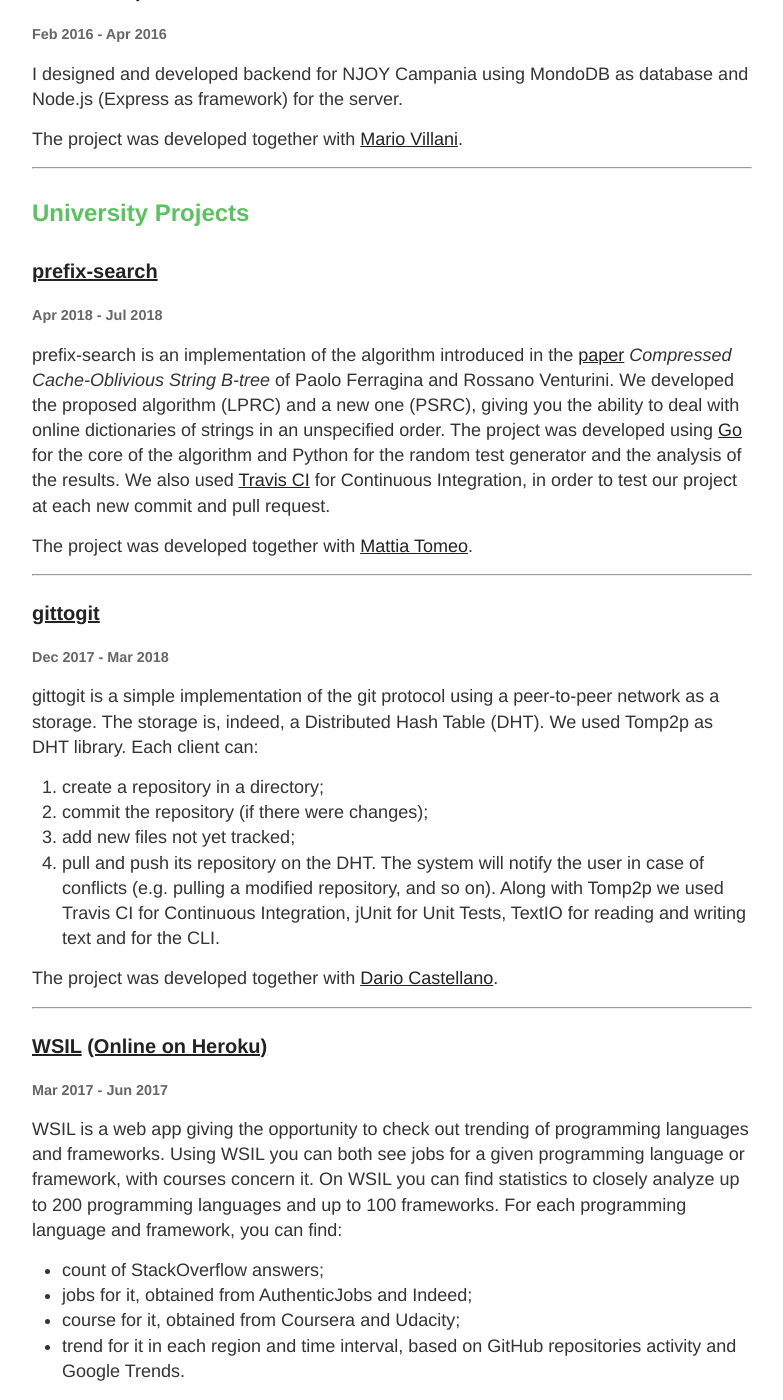
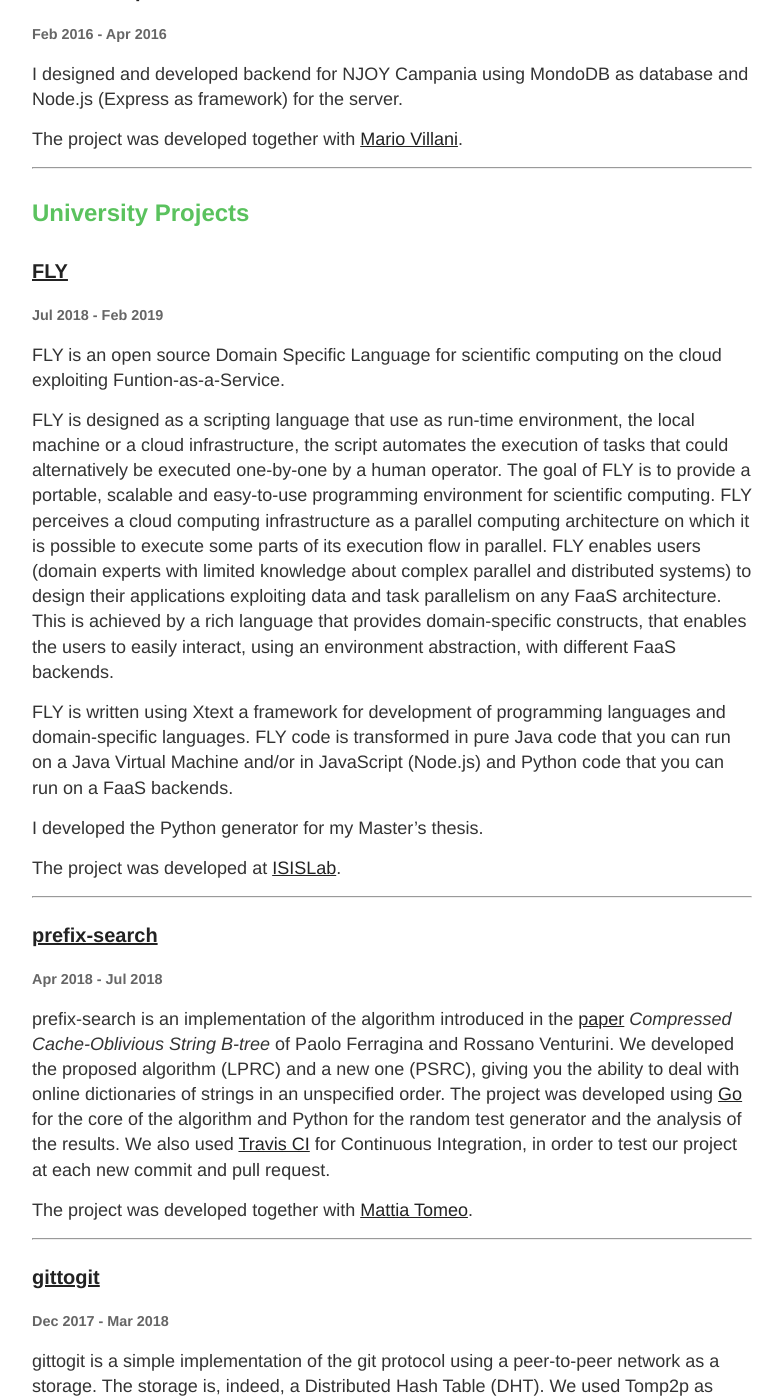
Before and after one commit to dariodip/dariodip.github.io, a Jekyll site: the page built from projects.md, in a window 1280 px wide and 1400 px high, scrolled down 1566 px. Shown: the whole window, without its empty margins (248-1031 px from the left). Built offline with Jekyll 4.4.1, drawn with Linux system fonts in a browser that asks for light colours; nearby versions of some CDN libraries.

Commit message:
Update projects.md

```diff
--- a/projects.md
+++ b/projects.md
@@ -62,6 +62,22 @@
 ***
 
 ## University Projects
+
+
+### [FLY](https://github.com/spagnuolocarmine/FLY-language/)
+#### Jul 2018 - Feb 2019
+
+FLY is an open source Domain Specific Language for scientific computing on the cloud exploiting Funtion-as-a-Service.
+
+FLY is designed as a scripting language that use as run-time environment, the local machine or a cloud infrastructure, the script automates the execution of tasks that could alternatively be executed one-by-one by a human operator. The goal of FLY is to provide a portable, scalable and easy-to-use programming environment for scientific computing. FLY perceives a cloud computing infrastructure as a parallel computing architecture on which it is possible to execute some parts of its execution flow in parallel. FLY enables users (domain experts with limited knowledge about complex parallel and distributed systems) to design their applications exploiting data and task parallelism on any FaaS architecture. This is achieved by a rich language that provides domain-specific constructs, that enables the users to easily interact, using an environment abstraction, with different FaaS backends.
+
+FLY is written using Xtext a framework for development of programming languages and domain-specific languages. FLY code is transformed in pure Java code that you can run on a Java Virtual Machine and/or in JavaScript (Node.js) and Python code that you can run on a FaaS backends.
+
+I developed the Python generator for my Master's thesis.
+
+The project was developed at [ISISLab](http://www.isislab.it/).
+
+***
 
 
 ### [prefix-search](https://github.com/dariodip/prefix-search)
```
